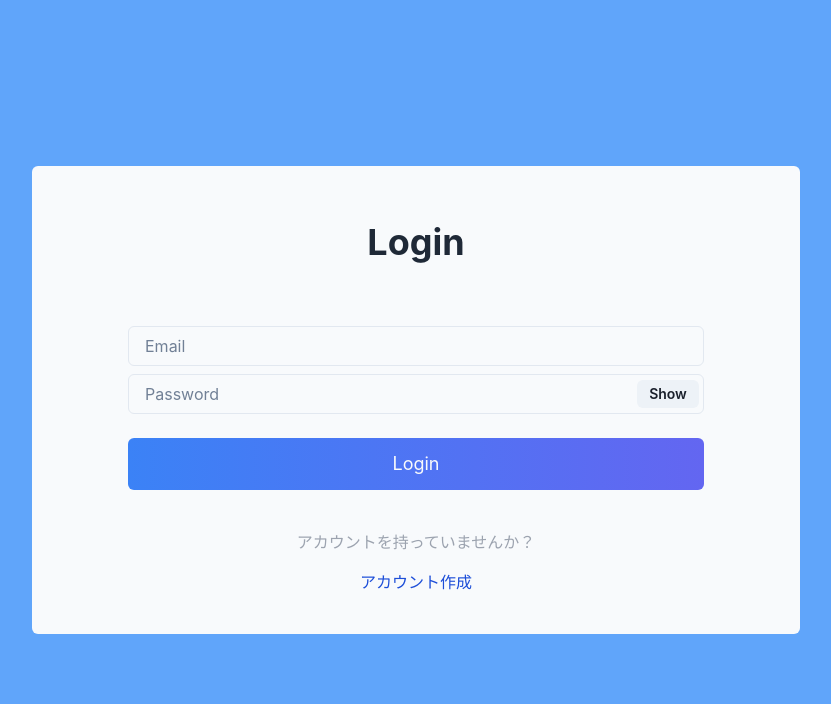
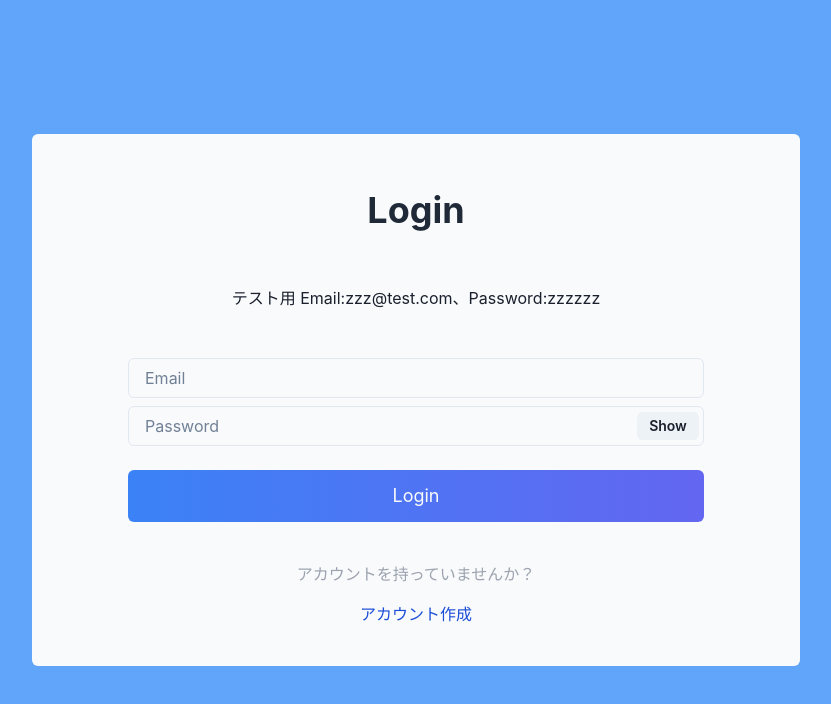
Before and after one commit to omegamaster86/calling, a Next.js app in the folder front/: page /login in a window 1280 px wide. Shown: the top 704 px of the page, without its empty margins (224-1055 px from the left). Built offline with nearby package versions, Linux system fonts and the light colour scheme.

Commit message:
ログイン済みのEmail、Passwordを追加

```diff
--- a/front/pages/login.tsx
+++ b/front/pages/login.tsx
@@ -20,6 +20,9 @@ export default function Login() {
 				<div className="title">
 					<h1 className="text-gray-800 text-4xl font-bold py-4">Login</h1>
 				</div>
+				<div>
+					テスト用{" "}Email:zzz@test.com、Password:zzzzzz
+				</div>
 				<LoginInfo />
 				{/* <form className=" flex flex-col gap-5">
                     <div>
```
